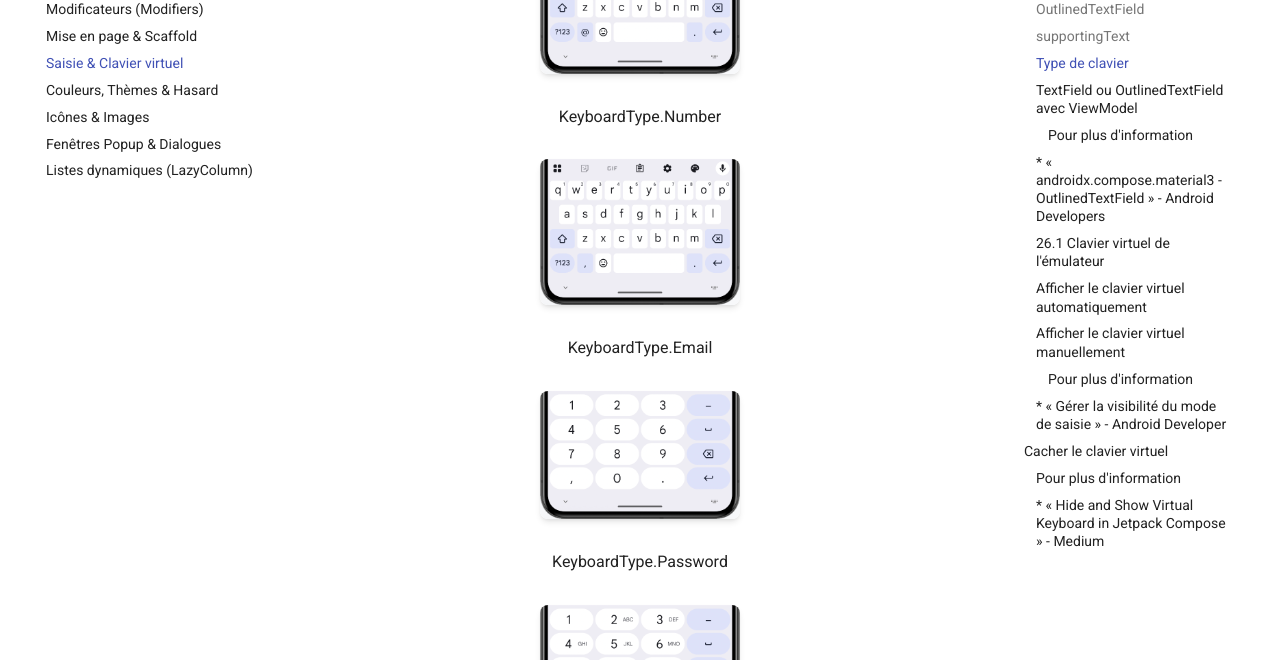
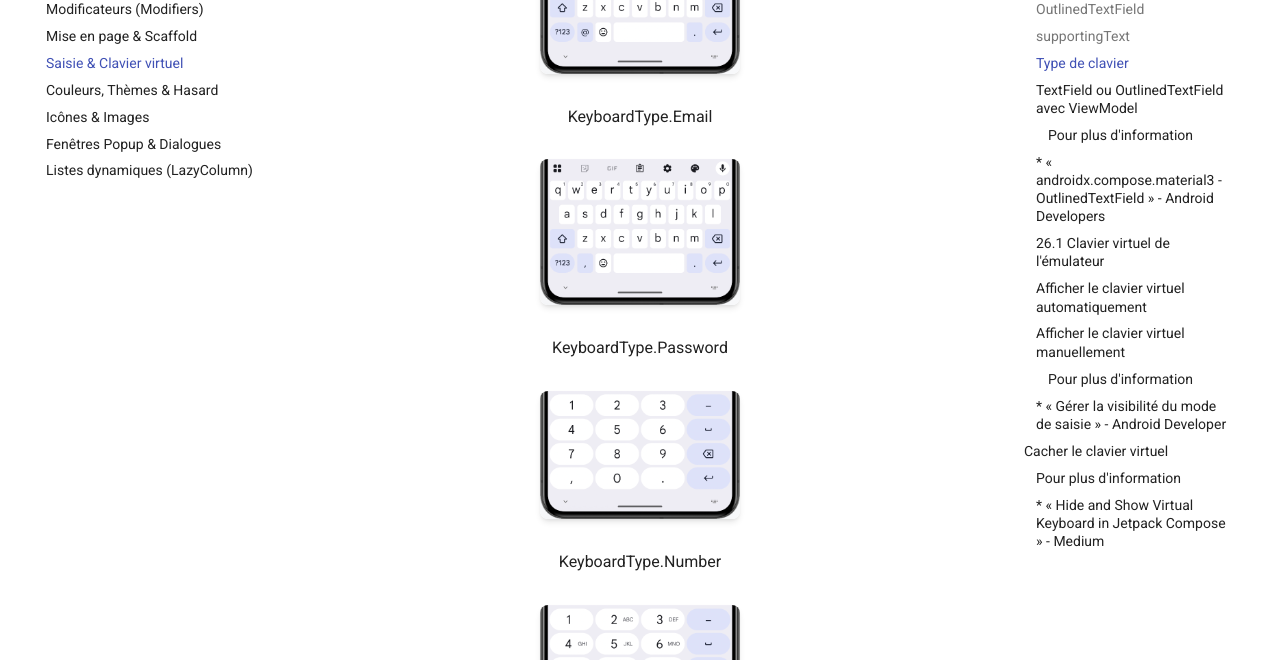
Before and after one commit to Apps-Mobiles-2-Victo/notes_de_cours, an MkDocs documentation site: the page built from docs/03-interface-compose/saisie-et-clavier.md, in a window 1280 px wide and 900 px high, scrolled down 3210 px. Shown: the part 153-813 px from the top of the window. Built offline with MkDocs 1.6.1 and Material for MkDocs 9.7.7, drawn with Linux system fonts in a browser that asks for light colours.

Commit message:
Refactor documentation: update keyboard type labels in saisie-et-clavier.md

```diff
--- a/docs/03-interface-compose/saisie-et-clavier.md
+++ b/docs/03-interface-compose/saisie-et-clavier.md
@@ -154,21 +154,23 @@ Les principaux types de clavier sont :
 
 ![Illustration](../images/page_049_img_03_200x146.png)
 
-<p align="center">KeyboardType.Number</p>
+<p align="center">KeyboardType.Email</p>
+
 
 
 
 
 ![Illustration](../images/page_049_img_01_200x146.png)
 
- <p align="center">KeyboardType.Email</p>
+ <p align="center">KeyboardType.Password</p>
 
 
 
 
 ![Illustration](../images/page_049_img_02_200x128.png)
 
-<p align="center">KeyboardType.Password</p>
+<p align="center">KeyboardType.Number</p>
+
 
 
 
```
